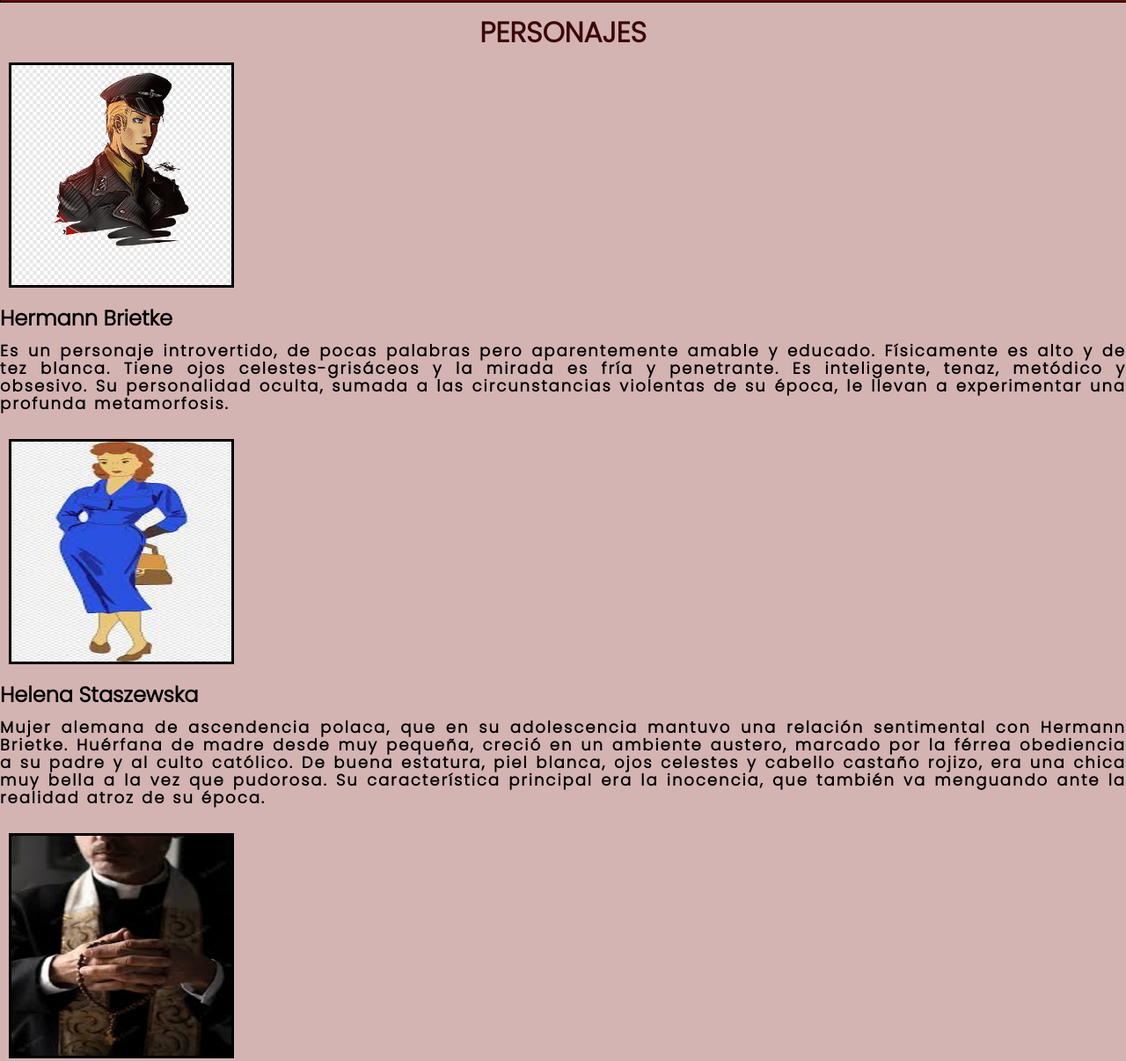
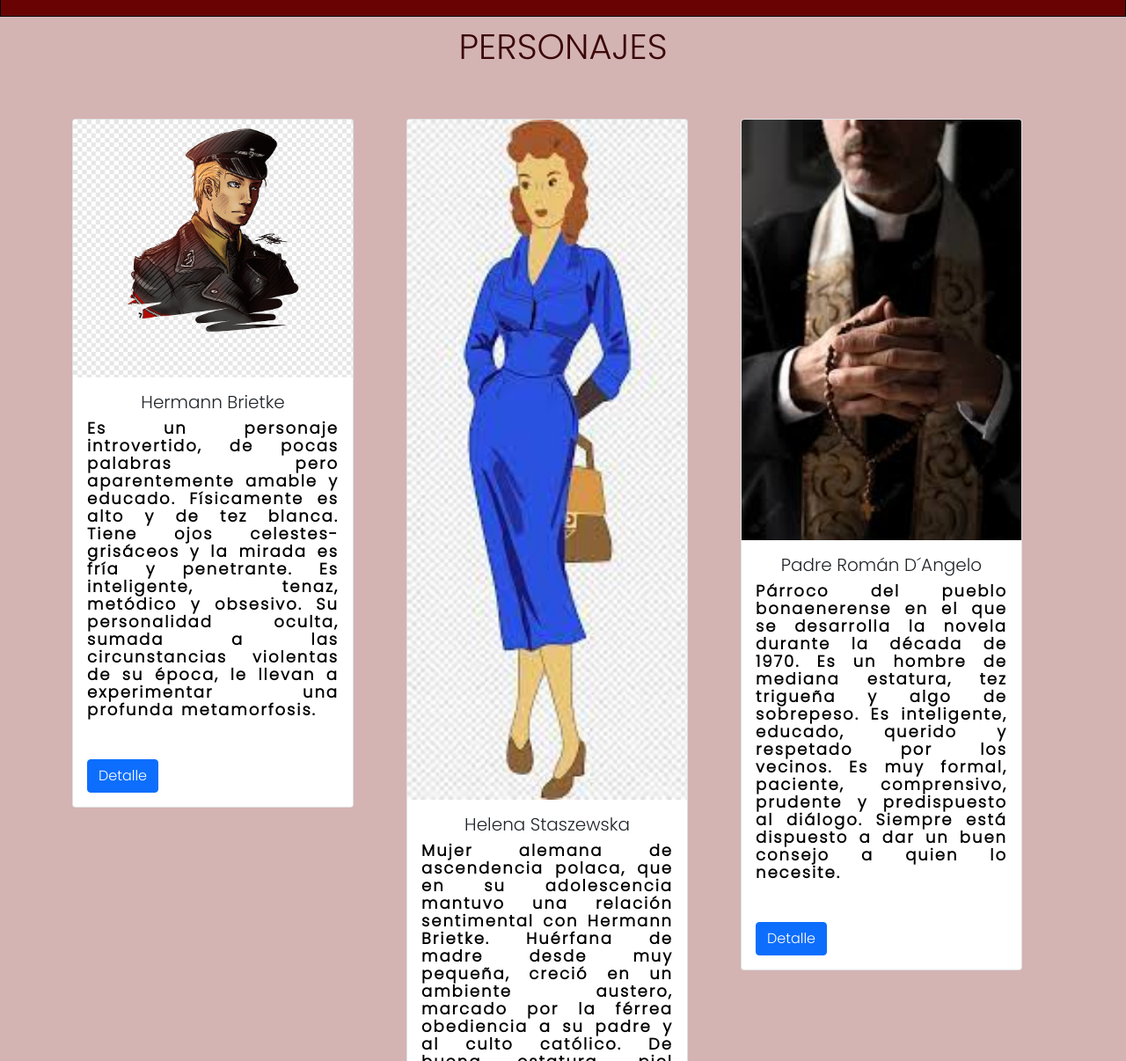
Before and after one commit to EstebanCamacho/vistula, a plain HTML site: page section/personajes.html in a window 1280 px wide. Shown: the part 69-1275 px from the top of the page at 88% size. Drawn offline with nearby package versions, Linux system fonts and the light colour scheme.

Commit message:
html personajes

```diff
--- a/ccs/style.css
+++ b/ccs/style.css
@@ -426,5 +426,4 @@ header, footer{
     margin-left: 10px;
 }
 
-
 }
--- a/section/personajes.html
+++ b/section/personajes.html
@@ -4,6 +4,7 @@
     <meta charset="UTF-8">
     <meta http-equiv="X-UA-Compatible" content="IE=edge">
     <meta name="viewport" content="width=device-width, initial-scale=1.0">
+    <link href="https://cdn.jsdelivr.net/npm/bootstrap@5.0.2/dist/css/bootstrap.min.css" rel="stylesheet" integrity="sha384-EVSTQN3/azprG1Anm3QDgpJLIm9Nao0Yz1ztcQTwFspd3yD65VohhpuuCOmLASjC" crossorigin="anonymous">
     <link rel="stylesheet" href="../ccs/style.css">
     <title>Document</title>
 </head>
@@ -34,6 +35,62 @@
     <main>
 
         <h1>PERSONAJES</h1>
+
+        <section class="container mt-5 mb-5">
+
+            <div class="row">
+
+                <div class="col-xl-4">
+
+                    <div class="card" style="width: 20rem;">
+                        <img src="../img/dibujohermann.png" class="card-img-top"
+                            alt="dibujo que caracteriza a Hermann Brietke, uno de los personajes principales de la novela Las Cenizas del Vístula">
+                        <div class="card-body">
+                            <h5 class="card-title text-center">Hermann Brietke</h5>
+                            <p class="card-text">Es un personaje introvertido, de pocas palabras pero aparentemente
+                                amable y
+                                educado. Físicamente es alto y de tez blanca. Tiene ojos celestes-grisáceos y la mirada
+                                es
+                                fría y penetrante. Es inteligente, tenaz, metódico y obsesivo. Su personalidad oculta,
+                                sumada a las circunstancias violentas de su época, le llevan a experimentar una profunda
+                                metamorfosis.</p>
+                            <a href="#" class="btn btn-primary">Detalle</a>
+                        </div>
+                    </div>
+                </div>
+
+
+                <div class="col-xl-4">
+                    <div class="card" style="width: 20rem;">
+                        <img src="../img/dibujohelena.jpg" class="card-img-top"
+                            alt="dibujo que caracteriza a Helena Staszewska, uno de los personajes principales de la novela Las Cenizas del Vístula">
+                        <div class="card-body">
+                            <h5 class="card-title text-center">Helena Staszewska</h5>
+                            <p class="card-text">Mujer alemana de ascendencia polaca, que en su adolescencia mantuvo una relación sentimental con Hermann Brietke. Huérfana de madre desde muy pequeña, creció en un ambiente austero, marcado por la férrea obediencia a su padre y al culto católico. De buena estatura, piel blanca, ojos celestes y cabello castaño rojizo, era una chica muy bella a la vez que pudorosa. Su característica principal era la inocencia, que también va menguando ante la realidad atroz de su época.</p>
+                            <a href="#" class="btn btn-primary">Detalle</a>
+                        </div>
+
+                    </div>
+                </div>
+
+                <div class="col-xl-4">
+                    <div class="card" style="width: 20rem;">
+                        <img src="../img/fotosacerdote.jpg" class="card-img-top"
+                            alt="dibujo que caracteriza a Hermann Brietke, uno de los personajes principales de la novela Las Cenizas del Vístula">
+                        <div class="card-body">
+                            <h5 class="card-title text-center">Padre Román D´Angelo</h5>
+                            <p class="card-text">Párroco del pueblo bonaenerense en el que se desarrolla la novela durante la década de 1970. Es un hombre de mediana estatura, tez trigueña y algo de sobrepeso. Es inteligente, educado, querido y respetado por los vecinos. Es muy formal, paciente, comprensivo, prudente y predispuesto al diálogo. Siempre está dispuesto a dar un buen consejo a quien lo necesite.</p>
+                            <a href="#" class="btn btn-primary">Detalle</a>
+                        </div>
+
+                    </div>
+                </div>
+
+
+
+            </div>
+
+        </section>
 
         <section class="person">
             <div>
@@ -95,6 +152,6 @@
         <a href="https://www.instagram.com/" target="_blank"><img src="../img/iconoinstagram.svg" alt="cuadrado multicolor que es el logo de instagram"></a>
         <img src="../img/iconocontacto.svg" alt="sobre tipo carta rectangular comun de color blanco con bordes negros resaltados">
     </footer>
-
+    <script src="https://cdn.jsdelivr.net/npm/bootstrap@5.0.2/dist/js/bootstrap.bundle.min.js" integrity="sha384-MrcW6ZMFYlzcLA8Nl+NtUVF0sA7MsXsP1UyJoMp4YLEuNSfAP+JcXn/tWtIaxVXM" crossorigin="anonymous"></script>
 </body>
 </html>
```
